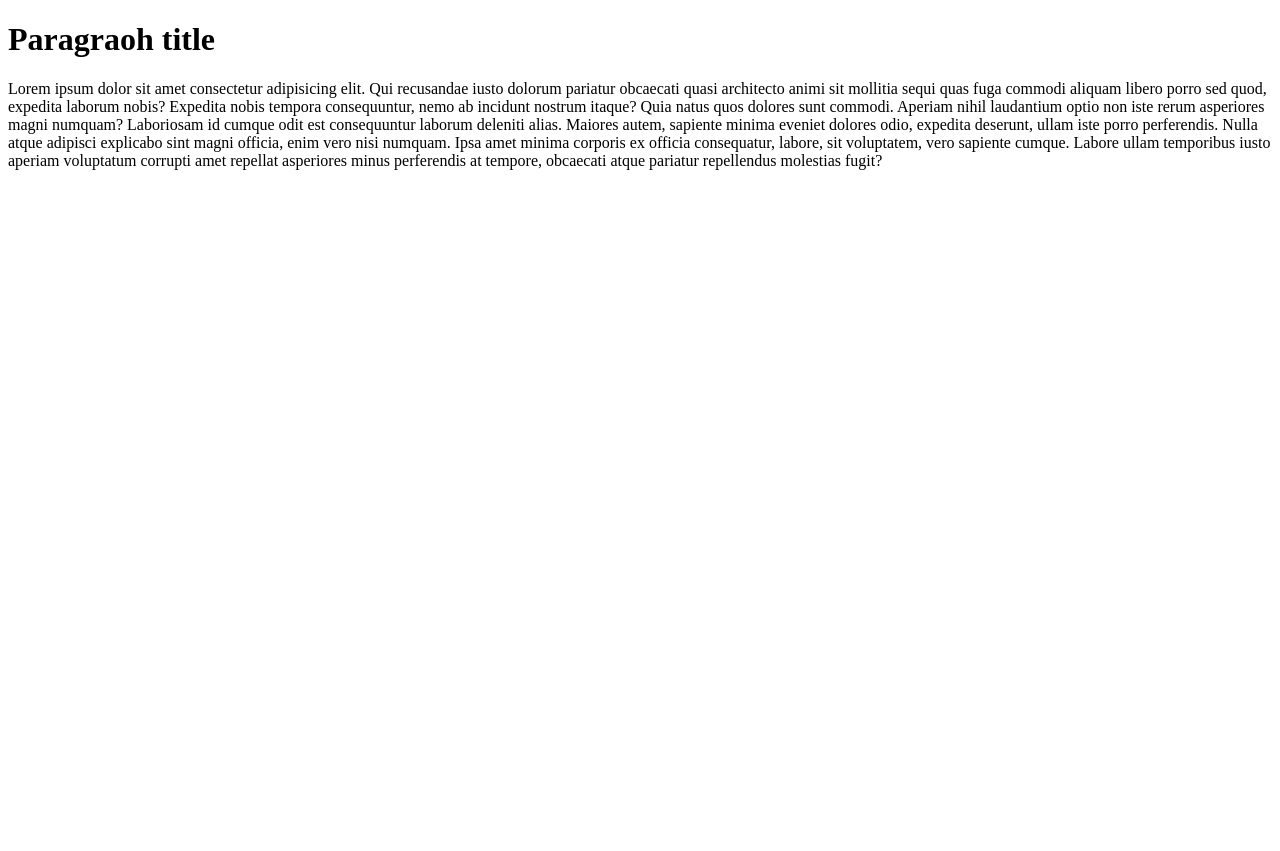
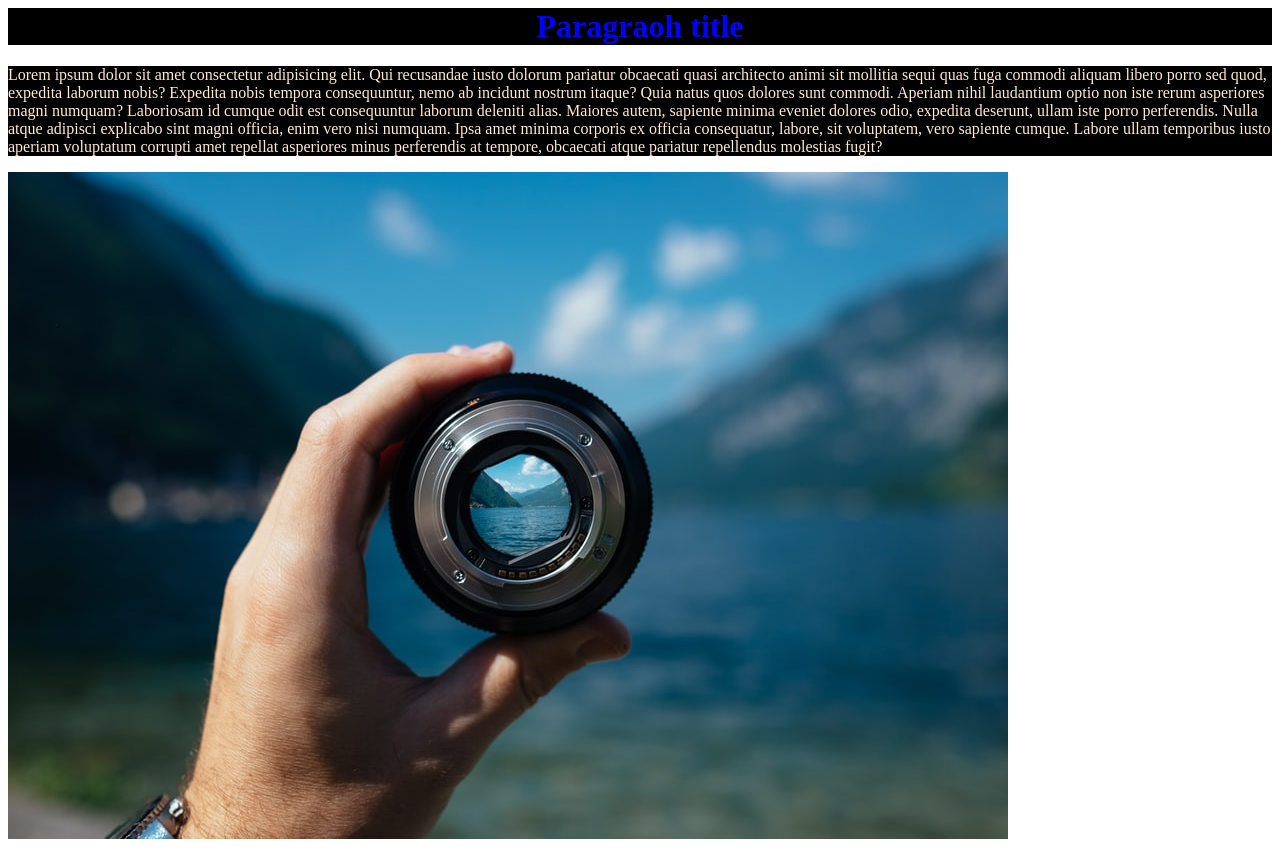
Before and after one commit to yeasin13/my-sec-repo, a plain HTML site: page index.html in a window 1280 px wide. Before the commit the page ends 800 px from the top, so only its background shows below. Drawn offline with Linux system fonts and the light colour scheme.

Commit message:
image added

```diff
--- a/index.html
+++ b/index.html
@@ -6,10 +6,11 @@
     <meta name="viewport" content="width=device-width, initial-scale=1.0">
     <title>second depo
     </title>
-  <link rel="stylesheet" href="x.csss">
+  <link rel="stylesheet" href="x.css">
 </head>
 <body>
     <h1 class="pk">Paragraoh title</h1>
     <p class="n">Lorem ipsum dolor sit amet consectetur adipisicing elit. Qui recusandae iusto dolorum pariatur obcaecati quasi architecto animi sit mollitia sequi quas fuga commodi aliquam libero porro sed quod, expedita laborum nobis? Expedita nobis tempora consequuntur, nemo ab incidunt nostrum itaque? Quia natus quos dolores sunt commodi. Aperiam nihil laudantium optio non iste rerum asperiores magni numquam? Laboriosam id cumque odit est consequuntur laborum deleniti alias. Maiores autem, sapiente minima eveniet dolores odio, expedita deserunt, ullam iste porro perferendis. Nulla atque adipisci explicabo sint magni officia, enim vero nisi numquam. Ipsa amet minima corporis ex officia consequatur, labore, sit voluptatem, vero sapiente cumque. Labore ullam temporibus iusto aperiam voluptatum corrupti amet repellat asperiores minus perferendis at tempore, obcaecati atque pariatur repellendus molestias fugit?</p>
+    <img src="photo.jfif" alt="">
 </body>
 </html>
--- a/x.css
+++ b/x.css
@@ -6,4 +6,6 @@
     text-align: center;
 }
 .n{
+    color: blanchedalmond;
     background-color: black;
+}
```
Also changed, not shown: photo.jfif (added).
